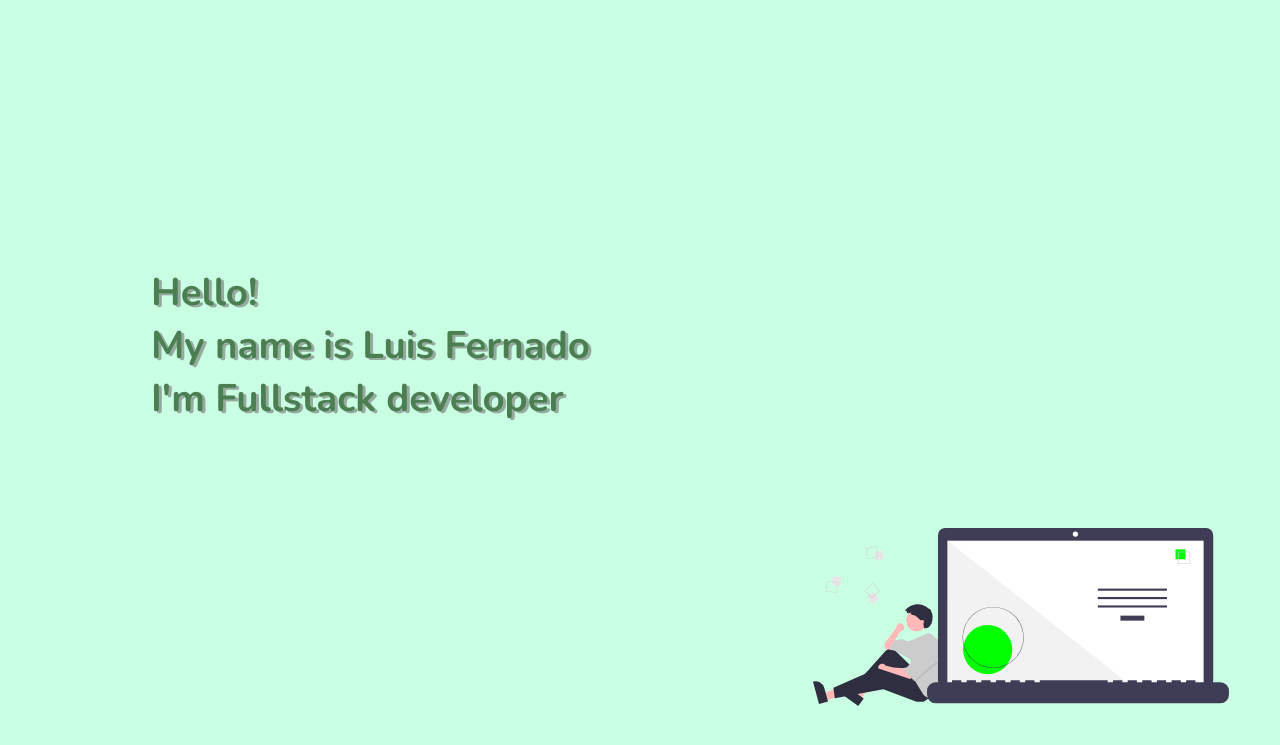
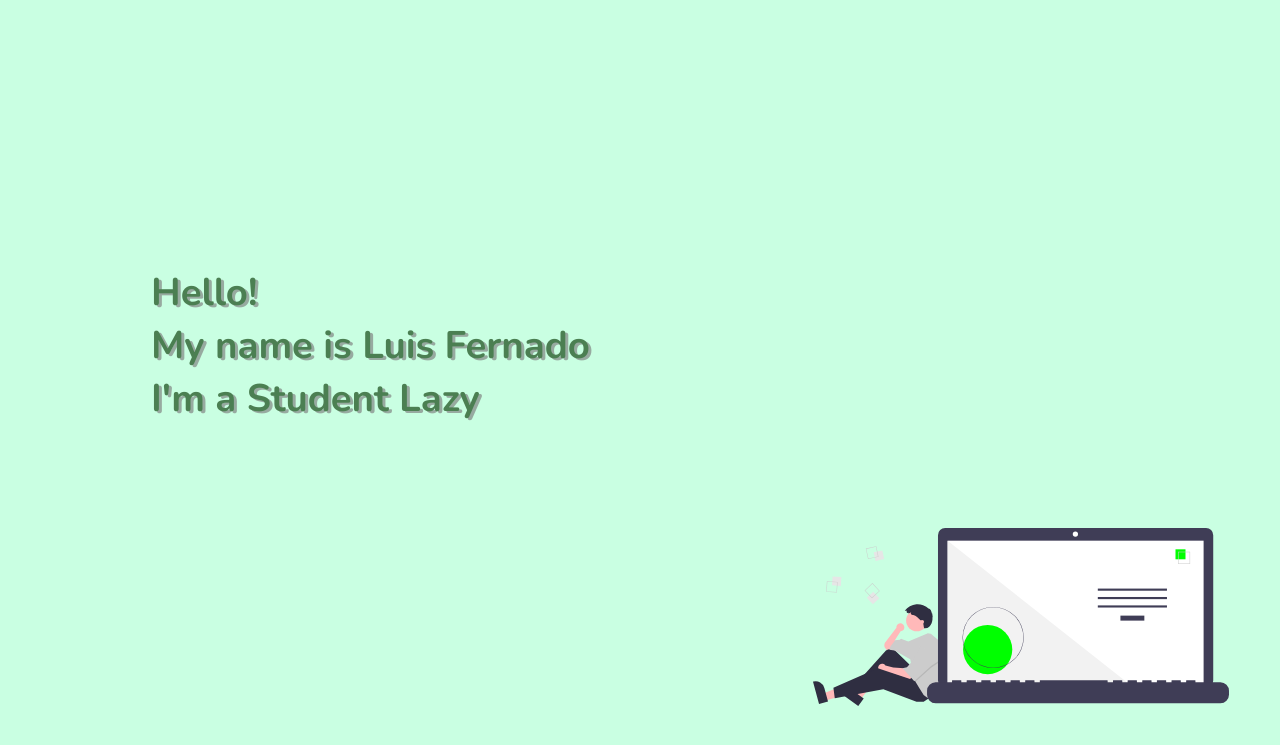
Before and after one commit to Grilario/grilario.github.io, a plain HTML site: page index.html in a window 1280 px wide. Shown: the part 55-800 px from the top of the page. Drawn offline with nearby package versions, Linux system fonts and the light colour scheme.

Commit message:
icon, corrections

```diff
--- a/index.html
+++ b/index.html
@@ -6,6 +6,11 @@
 
         <link rel="stylesheet" href="./assets/styles/global.css">
         <link rel="stylesheet" href="./assets/styles/style.css">
+        <link rel="icon" href="./assets/img/Logo.svg" type="image/svg">
+
+        <meta name="theme-color" content="#c9ffe2">
+
+        <title>Luis Fernado</title>
     </head>
     <body>
         <header>
@@ -22,7 +27,7 @@
                 <h1>
                     Hello! <br>
                     My name is Luis Fernado <br>
-                    I'm Fullstack developer
+                    I'm a Student Lazy
                 </h1>
             </div>
         </section>
```
